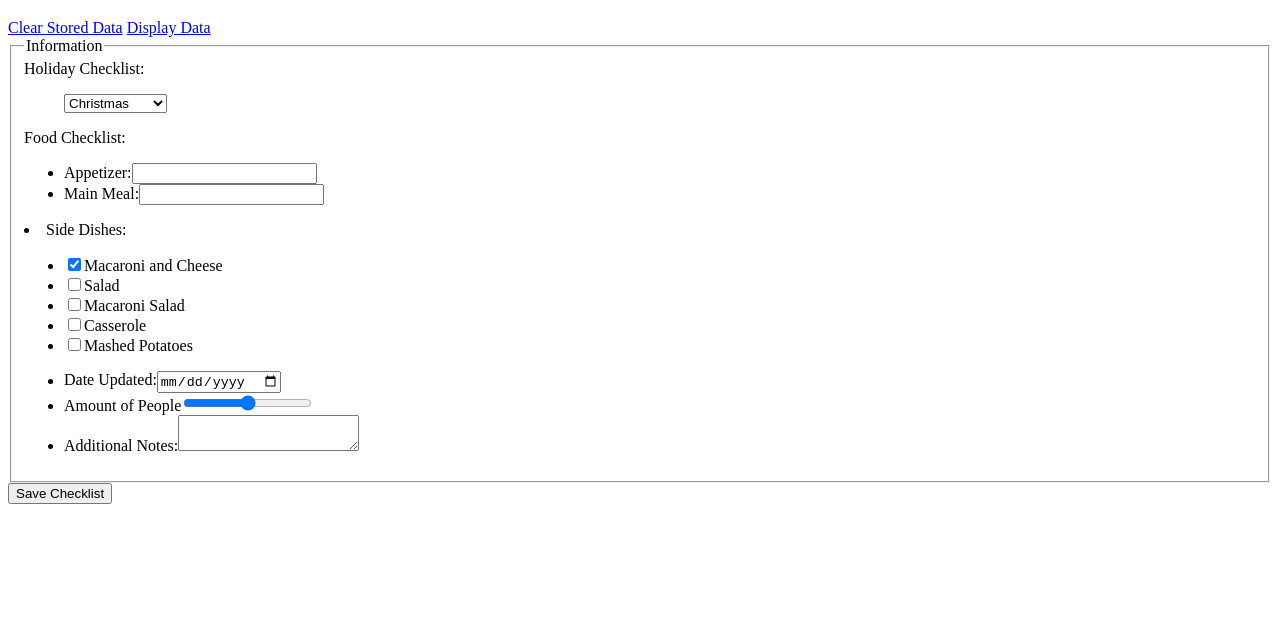
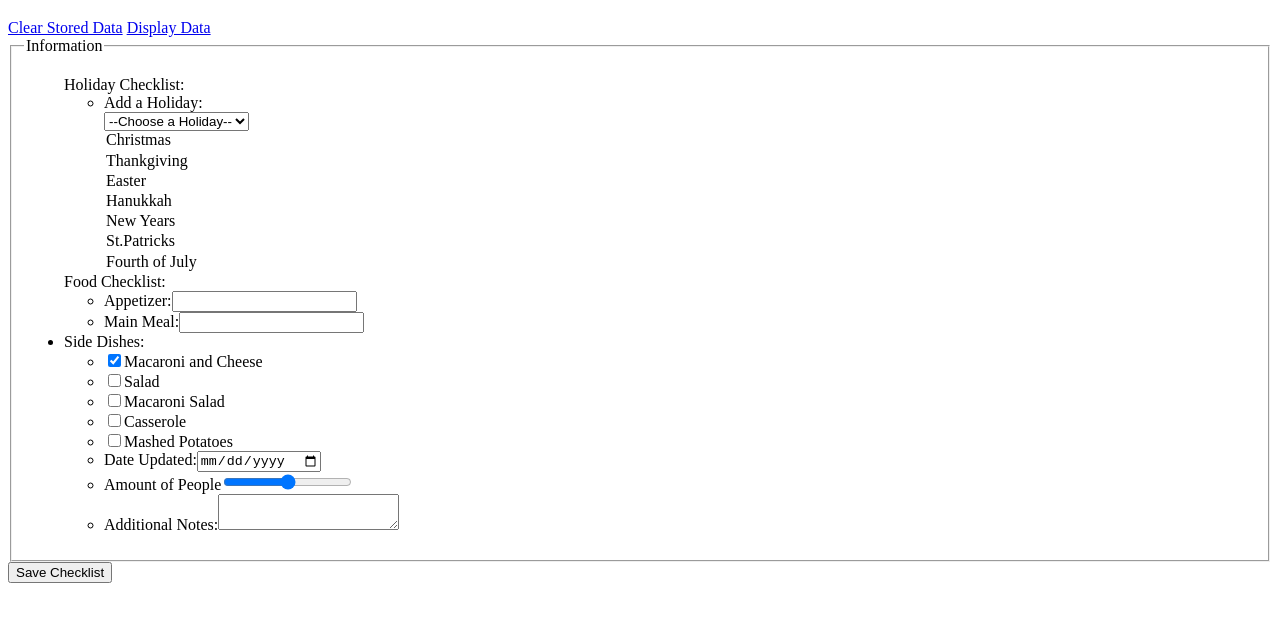
Before and after one commit to r61266/Shallenberger_Alec_project2, a plain HTML site: page additem.html in a window 1280 px wide. Shown: the part 61-682 px from the top of the page. Drawn offline with Linux system fonts and the light colour scheme.

Commit message:
Saving and Adding files to repo.

```diff
--- a/additem.html
+++ b/additem.html
@@ -1,8 +1,8 @@
 <!DOCTYPE html>
 <!-- Alec Shallenberger-->
-<!-- Project 1-->
+<!-- Project 2-->
 <!-- Term 1304-->
-<!-- April 9,2013-->
+<!-- April 17,2013-->
 
 <html>
 	<head>
@@ -16,17 +16,19 @@
     	<meta name="viewport" content="user-scalable=yes, width=device-width" />
     </head>
 	<body>
-    	<h1>Holiday Food Checklist</h1>
+        <h1>Holiday Food Checklist</h1>
         <nav>
         	<a href="#" id="clear">Clear Stored Data</a>
             <a href="#" id="displayLink">Display Data</a>
         </nav>
         <form action="#" method="post">
-        	<fieldset>
+        	<fieldset id="holidaychecklist">
             	<legend>Information</legend>
-                	<label for="Holiday">Holiday Checklist:</label>
+                <ul id="errors"></ul>
+                <ul id="questions">
+                    <label for="Holiday">Holiday Checklist:</label>
                        <ul>
-                        <select id="Holiday">
+                        <li id="select"><label for="group">Add a Holiday:</label><br /></li>
                             	<option value="Christmas">Christmas</option>
                             	<option value="Thanksgiving">Thankgiving</option>
                             	<option value="Easter">Easter</option>
@@ -59,5 +61,6 @@
             	</fieldset>
             <input type="submit" value="Save Checklist"/>
         </form>
+    	<script src="js/main.js" type="text/javascript"></script>
     </body>
 </html>
--- /dev/null
+++ b/js/main.js
@@ -0,0 +1,64 @@
+// JavaScript Document
+// Alec Shallenberger
+// April 17, 2013
+// Term 1304
+// VfW Project2
+
+window.addEventListener("DOMContentLoaded", function(){
+
+
+	function $(x){
+		var theElement = document.getElementById(x);
+		return theElement;
+	}
+
+	function makeSpec(){
+		var formTag = document.getElementsByTagName("form");
+			selectLi = $('select');
+			makeSelect = document.createElement('select');
+			makeSelect.setAttribute("id", "holiday");
+		for (var i=0, j=specHoliday.length; i<j; i++){
+			var makeOption = document.createElement('option');
+			var optText = specHoliday[i];
+			makeOption.setAttribute("value", optText);
+			makeOption.innerHTML = optText;
+			makeSelect.appendChild(makeOption);
+		}
+		selectLi.appendChild(makeSelect);
+	}
+
+	var specHoliday = ["--Choose a Holiday--", "Christmas", "Thanksgiving", "Easter", "Hanukkah", "New Years", "St. Patricks", "Fourth of July"];
+	makeSpec();
+
+
+	var displayLink = $('displayLink');
+	displayLink.addEventListener("click", getData);
+	var clearLink = $('clear');
+	clearLink.addEventListener("click", clearLocal);
+	var save = $('submit');
+	save.addEventListener("click", storeData);
+
+
+
+
+
+
+
+
+
+
+
+
+
+
+
+
+
+
+
+
+
+
+
+
+});
--- /dev/null
+++ b/styles/styles.css
@@ -0,0 +1,5 @@
+/* CSS Document */
+/* Alec Shallenberger */
+/* April 17, 2013 */
+/* Term 1304 */
+/* VFW_Project2 */
```
Also changed, not shown: index.html (+2 -2 lines).
